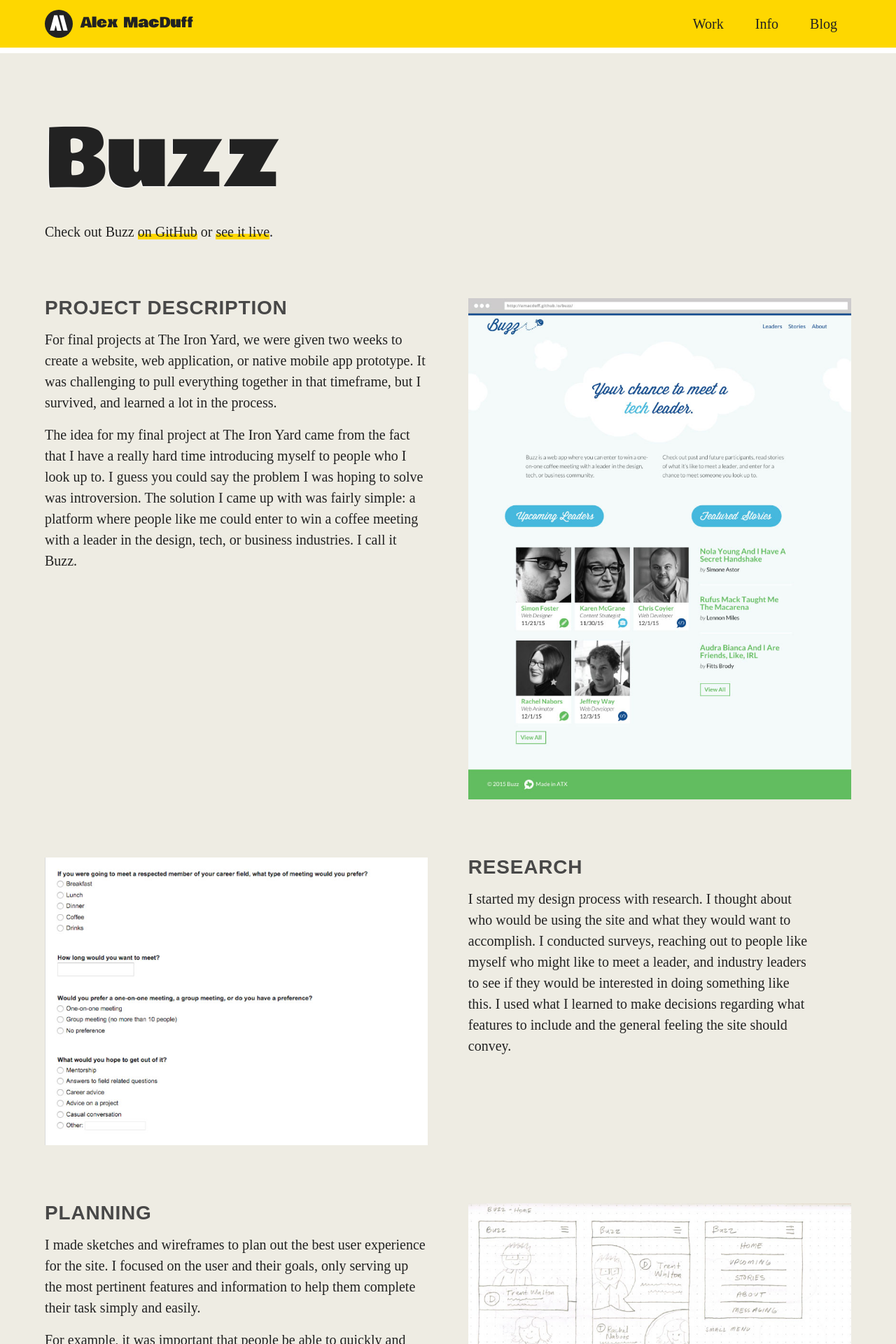
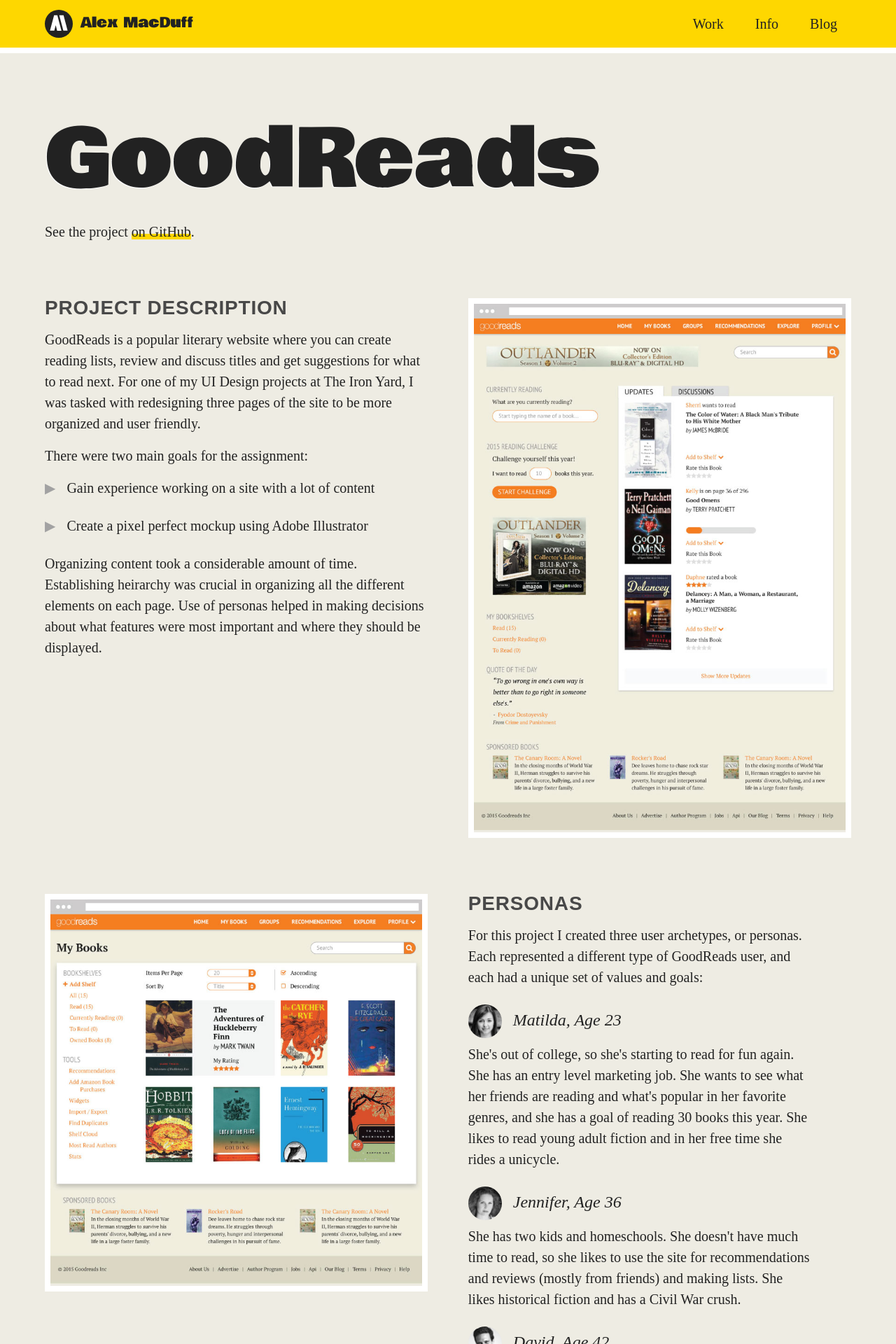
Before and after one commit to amacduff/alex-macduff-design, a Jekyll site: the page built from goodreads.html, in a window 1280 px wide. Shown: the top 1920 px of the page at 70% size. Built offline with Jekyll 4.4.1, drawn with Linux system fonts in a browser that asks for light colours; nearby versions of some CDN libraries; some web fonts are replaced; some of the changed text lies outside the part shown.

Commit message:
Add goodreads project page

```diff
--- a/_sass/_project.scss
+++ b/_sass/_project.scss
@@ -27,4 +27,53 @@
 		margin-bottom: 2rem;
 	}
 
+	ul,
+	dl {
+		font: {
+			@include fntz(1.25);
+		}
+		line-height: 1.5em;
+	}
+
+	ul {
+		margin-left: 0;
+		padding-left: 2rem;
+		text-indent: -2rem;
+
+		li {
+			margin-bottom: 1.5rem;
+		}
+
+		li:before {
+			color: lighten($color-text, 50%);
+			content: "▶";
+			padding-right: 1rem;
+		}
+
+ 	}
+
+ 	dl {
+
+ 		dt {
+ 			font: {
+ 				@include fntz(1.5);
+ 				style: italic;
+ 			}
+ 			margin: 1.5rem 0 0.5rem 0;
+ 		}
+
+ 	}
+
+ 	.persona-photo {
+ 		border-radius: 50%;
+ 		margin-right: 1rem;
+ 		vertical-align: middle;
+ 		width: 3rem;
+ 	}
+
+ 	.outline {
+ 		border: 8px solid $color-highlight;
+ 		box-sizing: border-box;
+ 	}
+
 }
--- a/goodreads.html
+++ b/goodreads.html
@@ -4,72 +4,67 @@
 ---
 
 <div class="project-title">
-    <h1 id="fittext2">Buzz</h1>
-    <p>Check out Buzz <a href="http://github.com/amacduff/buzz" target="_blank">on GitHub</a> or <a href="http://amacduff.github.io/buzz/" target="_blank">see it live</a>.</p>
+    <h1 id="fittext2">GoodReads</h1>
+    <p>See the project <a href="https://github.com/amacduff/tiy_assignments/tree/master/goodreads" target="_blank">on GitHub</a>.</p>
 </div>
 
 <main class="process">
 
-    <section class="concept">
+    <section class="description">
         <div class="summary">
             <h2>Project Description</h2>
-            <p>For final projects at The Iron Yard, we were given two weeks to create a website, web application, or native mobile app prototype. It was challenging to pull everything together in that timeframe, but I survived, and learned a lot in the process.</p>
-            <p>The idea for my final project at The Iron Yard came from the fact that I have a really hard time introducing myself to people who I look up to. I guess you could say the problem I was hoping to solve was introversion. The solution I came up with was fairly simple: a platform where people like me could enter to win a coffee meeting with a leader in the design, tech, or business industries. I call it Buzz.</p>
+            <p>GoodReads is a popular literary website where you can create reading lists, review and discuss titles and get suggestions for what to read next. For one of my UI Design projects at The Iron Yard, I was tasked with redesigning three pages of the site to be more organized and user friendly.</p>
+            <p>There were two main goals for the assignment:</p>
+            <ul>
+                <li>Gain experience working on a site with a lot of content</li>
+                <li>Create a pixel perfect mockup using Adobe Illustrator</li>
+            </ul>
+            <p>Organizing content took a considerable amount of time. Establishing heirarchy was crucial in organizing all the different elements on each page. Use of personas helped in making decisions about what features were most important and where they should be displayed.</p>
         </div>
-        <div class="image">
-            <img src="{{ post.url | prepend: site.baseurl }}/img/buzz_home.jpg">
+        <div class="image outline">
+            <img src="{{ post.url | prepend: site.baseurl }}/img/gr_home_big.jpg">
         </div>
     </section>
 
-    <section class="research">
+    <section class="personas">
         <div class="summary even">
-            <h2>Research</h2>
-            <p>I started my design process with research. I thought about who would be using the site and what they would want to accomplish. I conducted surveys, reaching out to people like myself who might like to meet a leader, and industry leaders to see if they would be interested in doing something like this. I used what I learned to make decisions regarding what features to include and the general feeling the site should convey.</p>
+            <h2>Personas</h2>
+            <p>For this project I created three user archetypes, or personas. Each represented a different type of GoodReads user, and each had a unique set of values and goals:</p>
+            <dl>
+                <dt><img src="{{ post.url | prepend: site.baseurl }}/img/matilda.jpg" class="persona-photo">Matilda, Age 23</dt>
+                <dd>She's out of college, so she's starting to read for fun again. She has an entry level marketing job. She wants to see what her friends are reading and what's popular in her favorite genres, and she has a goal of reading 30 books this year. She likes to read young adult fiction and in her free time she rides a unicycle.</dd>
+
+                <dt><img src="{{ post.url | prepend: site.baseurl }}/img/jennifer.jpg" class="persona-photo">Jennifer, Age 36</dt>
+                <dd>She has two kids and homeschools. She doesn't have much time to read, so she likes to use the site for recommendations and reviews (mostly from friends) and making lists. She likes historical fiction and has a Civil War crush.</dd>
+
+                <dt><img src="{{ post.url | prepend: site.baseurl }}/img/david.jpg" class="persona-photo">David, Age 42</dt>
+                <dd>Single and middle aged, he works at a non-profit organization. He travels a lot for work, so he reads on the plane and in airports. He goes through books fairly quickly. He uses the site to keep track of what he's read, and to get recommendations for what he should read next. He enjoys reading nonfiction and biographies, and likes to play golf.</dd>
+            </dl>
+
         </div>
-        <div class="image">
-            <img src="{{ post.url | prepend: site.baseurl }}/img/buzz_survey.jpg">
+        <div class="image outline">
+            <img src="{{ post.url | prepend: site.baseurl }}/img/gr_mybooks.jpg">
         </div>
     </section>
 
-    <section class="planning">
+    <section class="personas">
         <div class="summary">
-            <h2>Planning</h2>
-            <p>I made sketches and wireframes to plan out the best user experience for the site. I focused on the user and their goals, only serving up the most pertinent features and information to help them complete their task simply and easily.</p>
-            <p>For example, it was important that people be able to quickly and easily find a leader they're interested in and enter to meet them. To that end, I designed the site so users wouldn't have to create an account or login to participate; they just fill in their name and email address, and click Enter. If they win, they are notified via email.</p>
+            <p>Keeping each of these users in mind helped as I organized the information on the site. For example, Matilda, Jennifer, and David all use the GoodReads to get book recommendations from friends. With this knowledge, I made prominent the Updates section with information about what titles friends are currently reading / would like to read and how they're rating them.</p>
+            <p>Matilda also has a goal of reading 30 books in a year; that's important to her. But that's not as important to Jennifer or David, so while I still included this feature on the home page, I made it less prominent on the page by placing it in the sidebar.</p>
         </div>
         <div class="image">
-            <img src="{{ post.url | prepend: site.baseurl }}/img/buzz_sketch.jpg">
-        </div>
-    </section>
-
-    <section class="design">
-        <div class="summary even">
-            <h2>Design</h2>
-            <p>I created several different style tiles where I experimented with colors, typography, and patterns. I chose a script typeface that is casual and light, reminiscent of handwriting with a fun, friendly feel.</p>
-            <p>Likewise, I used fresh colors to create an accessible, organic aesthetic. The color blue, most prominently featured in the design, is associated with trust and wisdom. The color green is associated with growth and freshness.</p>
-        </div>
-        <div class="image">
-            <img src="{{ post.url | prepend: site.baseurl }}/img/buzz_style.jpg">
+            <img src="{{ post.url | prepend: site.baseurl }}/img/gr_home_small.png">
         </div>
     </section>
 
     <section class="challenges">
-        <div class="summary">
+        <div class="summary even">
             <h2>Challenges</h2>
-            <p>There were a number of challenges I faced during the course of this project, but the biggest was time management. Even with prior experience designing and coding, I found it hard to stay on track with the schedule I laid out for myself. When I felt behind, I got anxious. So I would stay up late and wake up early in an effort to keep up. After a while it caught up with me. When I caught myself making mistakes I wouldn't normally make, I decided that was it. I went to bed early that night, didn't wake up quite as early in the morning, and the next day I was much more productive.</p>
+            <p>For me, one of the biggest challenges was making pixel perfect mockups. Although I value precision and attention to detail, in my freelancing work it was never necessary. I worked alone, so when I made mockups they were open to change. It's not that I was sloppy, I just liked designing in the browser. Additionally, there was a part of me that wasn't completely sold on pixel perfection, as it doesn't really go hand-in-hand with responsive web design (which I firmly believe in).</p>
+            <p>During the course of the project, however, I was reminded that working alone is rare in most companies. Usually a designer creates a mockup and hands it off to a developer to build. So it's important that everything be in its right place. Even if you're working side by side with a developer, it is still important to be precise with mockups; It just makes the process easier. As a designer, only you know what's in your head, and the only way to communicate that visually is to mock it up. And if you want your design to come out the way you intended, you have to be precise.</p>
         </div>
-        <div class="image">
-            <img src="{{ post.url | prepend: site.baseurl }}/img/buzz_leaders.png">
-        </div>
-    </section>
-
-    <section class="code">
-        <div class="summary even">
-            <h2>Code</h2>
-            <p>I coded the site with HTML, Sass, and jQuery. I wrote a Sass mixin to establish a grid system to keep things organized and create a strong hierarchy, and I designed it to be responsive, so it will adapt well to different screen sizes. I tested in a number of different browsers and devices to ensure a consistent experience.</p>
-        </div>
-        <div class="image">
-            <img src="{{ post.url | prepend: site.baseurl }}/img/buzz_simon.png">
+        <div class="image outline">
+            <img src="{{ post.url | prepend: site.baseurl }}/img/gr_profile.jpg">
         </div>
     </section>
 
--- a/index.html
+++ b/index.html
@@ -15,7 +15,7 @@
             <div class="details">
                 <h1>Buzz</h1>
                 <p>My final project as a UI Design student at The Iron Yard, Buzz is a platform where you can enter to win a coffee meeting with a leader in the design, tech, or business industries.</p>
-                <p><a href="buzz/">Find out more</a></p>
+                <p><a href="buzz">Find out more</a></p>
             </div>
             <div class="sample">
                 <img src="{{ post.url | prepend: site.baseurl }}/img/sample_bz.png">
@@ -28,6 +28,7 @@
             <div class="details even">
                 <h1>GoodReads</h1>
                 <p>GoodReads is a popular literary website where you can create reading lists, review and discuss titles and get suggestions for what to read next. For a school project, I redesigned the site to be more organized and user friendly.</p>
+                <p><a href="goodreads">Find out more</a></p>
             </div>
             <div class="sample">
                 <img src="{{ post.url | prepend: site.baseurl }}/img/sample_gr.png">
```
Also changed, not shown: img/alex1.png (deleted), img/buzz_thumb.jpg (deleted), img/david.jpg (added), img/debut_dark.png (deleted), img/gr_home_big.jpg (added), img/gr_home_small.png (added), img/gr_mybooks.jpg (added), img/gr_profile.jpg (added), img/jennifer.jpg (added), img/matilda.jpg (added), img/sample_ej1.png (deleted), img/sample_ej2.png (deleted), img/sample_ht1.png (deleted), img/sample_ht2.png (deleted), 3 more files.
